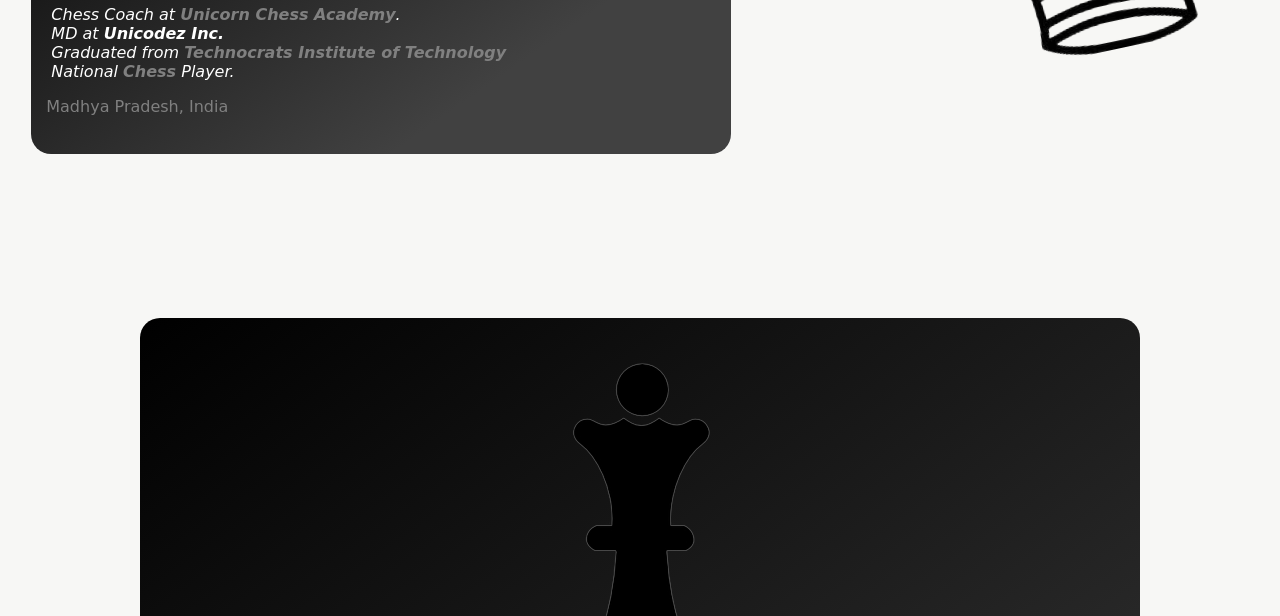
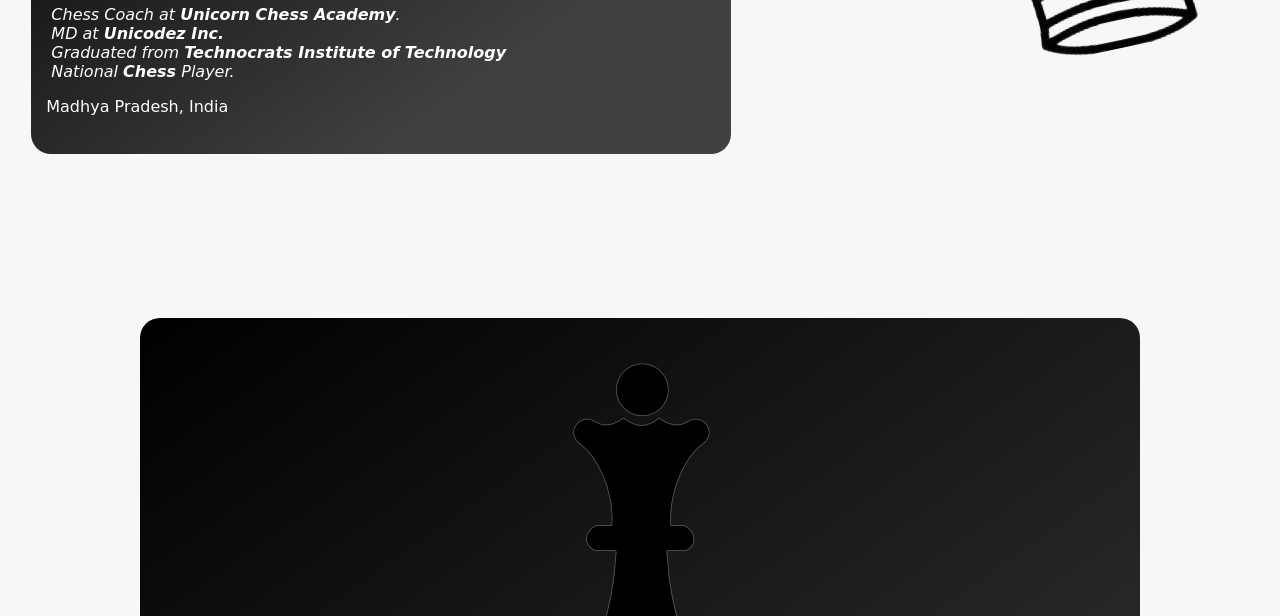
Before and after one commit to WanderingHippopotomus/Aditi, a plain HTML site: page index.html in a window 1280 px wide. Shown: the part 876-1492 px from the top of the page. Drawn offline with Linux system fonts and the light colour scheme.

Commit message:
Update index.html

```diff
--- a/index.html
+++ b/index.html
@@ -150,8 +150,13 @@
     }
 
     a:link {
-        color: gray;
+        color: white;
         text-decoration: none;
+    }
+
+    a:link:hover{
+        color: grey;
+        text-decoration: underline;
     }
 
     #curve {
```
